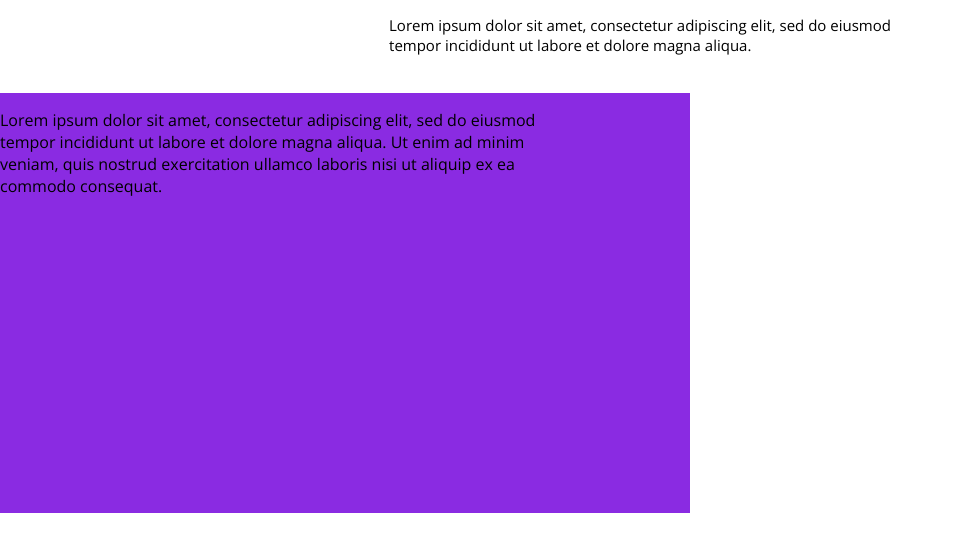
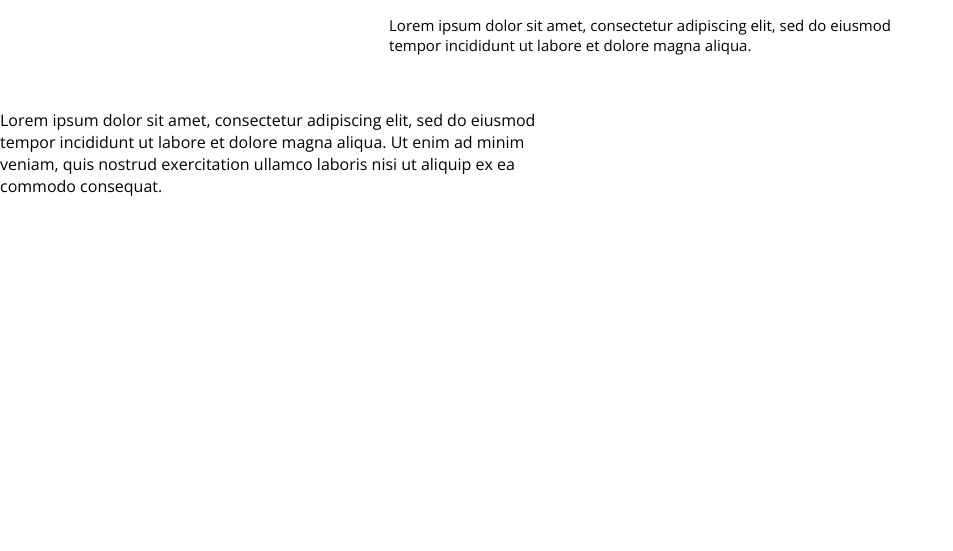
Before and after one commit to CaroAyala/TP1, a plain HTML site: page index.html in a window 1280 px wide. Shown: the part 329-880 px from the top of the page, without its empty margins (0-953 px from the left). Drawn offline with nearby package versions, Linux system fonts and the light colour scheme.

Commit message:
about us_cambios

```diff
--- a/_about-clients.scss
+++ b/_about-clients.scss
@@ -19,7 +19,6 @@
     flex-direction: column;
     height: 420px;
     width: 690px;
-    background-color: blueviolet;
 
 }
 
```
Also changed, not shown: style.css.
